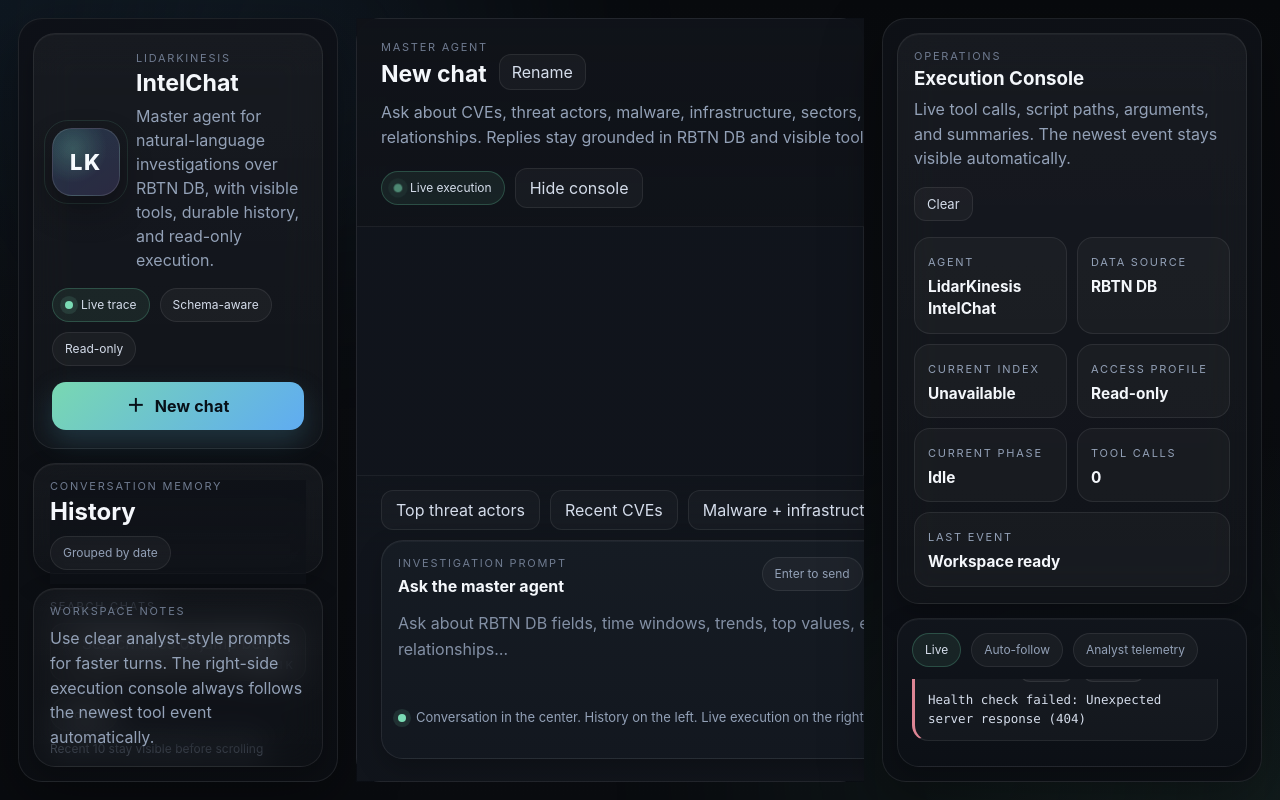
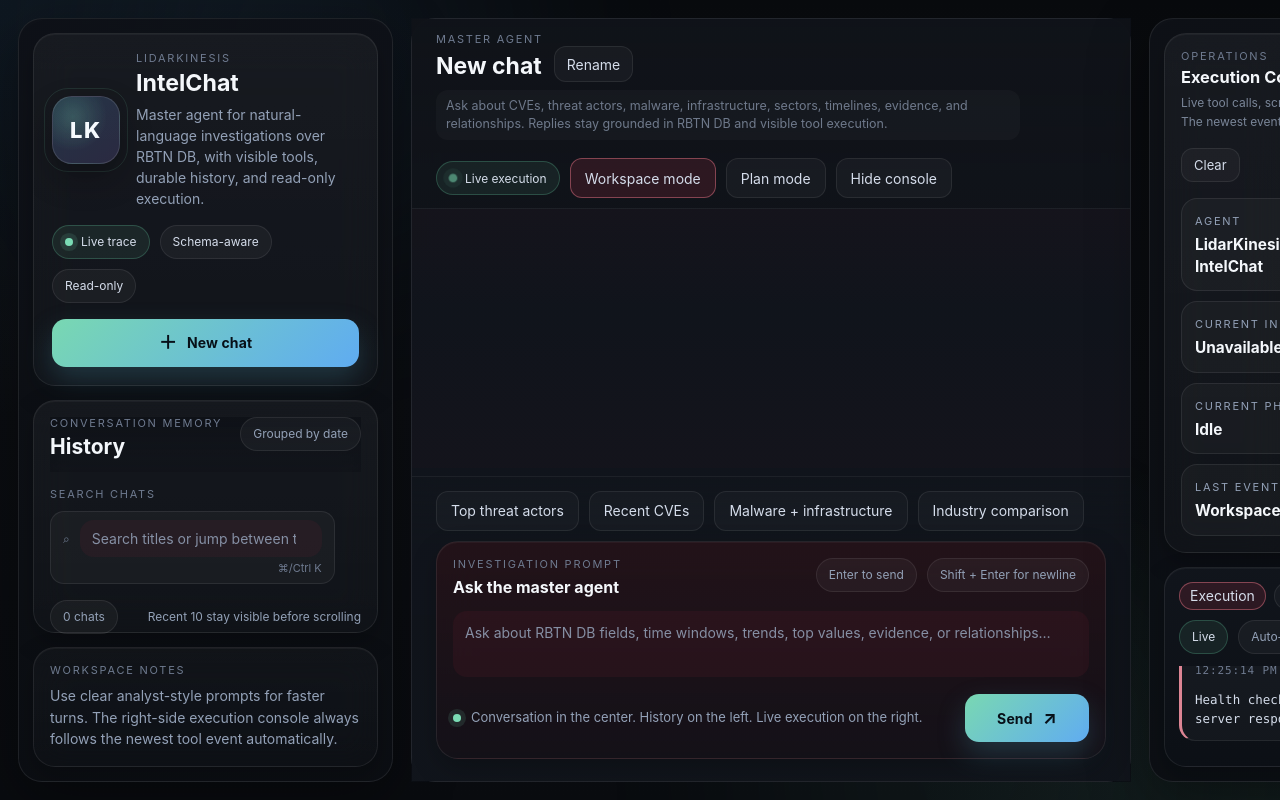
Before and after one commit to HudKSD/XTP, a Python web app: template app/templates/index.html in a window 1280 px wide. Run offline with Jinja, Linux system fonts and the light colour scheme; the template is opened without the code that fills it: most values are stand-ins (such as "Sample title", 1, 10 or a date in 2020).

Commit message:
Enhance investigation workspace with inspectors artifacts and plan mode

```diff
--- a/app/static/app.js
+++ b/app/static/app.js
@@ -16,6 +16,11 @@ const state = {
   modalResolver: null,
   modalMode: null,
   historyFilter: "",
+  workspaceMode: true,
+  planMode: false,
+  activeActivityTab: "console",
+  artifacts: [],
+  latestUserMessage: "",
   activity: {
     phase: "Idle",
     toolCount: 0,
@@ -38,6 +43,13 @@ const statusTextEl = document.getElementById("statusText");
 const terminalOutputEl = document.getElementById("terminalOutput");
 const toggleTerminalBtnEl = document.getElementById("toggleTerminalBtn");
 const clearTerminalBtnEl = document.getElementById("clearTerminalBtn");
+const workspaceModeBtnEl = document.getElementById("workspaceModeBtn");
+const togglePlanModeBtnEl = document.getElementById("togglePlanModeBtn");
+const consoleTabBtnEl = document.getElementById("consoleTabBtn");
+const artifactsTabBtnEl = document.getElementById("artifactsTabBtn");
+const consolePaneEl = document.getElementById("consolePane");
+const artifactsPaneEl = document.getElementById("artifactsPane");
+const artifactsListEl = document.getElementById("artifactsList");
 const messageTemplate = document.getElementById("messageTemplate");
 const modelCardEl = document.getElementById("modelCard");
 const indexCardEl = document.getElementById("indexCard");
@@ -185,6 +197,105 @@ function showToast(message, kind = "info") {
     toast.style.transform = "translateY(8px)";
     setTimeout(() => toast.remove(), 200);
   }, 2600);
+}
+
+function detectEsIndicators(toolTrace = []) {
+  const joined = toolTrace
+    .map((entry) => `${entry.tool_name || ""} ${entry.summary || ""} ${JSON.stringify(entry.arguments || {})}`.toLowerCase())
+    .join(" ");
+  return {
+    sampled: /\bsampl/i.test(joined),
+    truncated: /\btruncat|\blimit\b|\b1000\b|\b10000\b/i.test(joined),
+    partial: /\bpartial\b|\bincomplete\b/i.test(joined),
+    schemaConflict: /\bconflict\b|\btype mismatch\b|\bschema\b|\bfield_caps\b/i.test(joined),
+  };
+}
+
+function extractQueryInspector(meta = {}) {
+  const trace = Array.isArray(meta.tool_trace) ? meta.tool_trace : [];
+  let queryText = "";
+  const execution = [];
+  trace.forEach((entry) => {
+    const args = entry.arguments || {};
+    if (!queryText && typeof args.esql === "string") queryText = args.esql;
+    if (!queryText && typeof args.query === "string") queryText = args.query;
+    if (!queryText && args.query_body) queryText = JSON.stringify(args.query_body, null, 2);
+    execution.push({
+      tool: entry.tool_name || "tool",
+      summary: entry.summary || "Completed",
+    });
+  });
+  return {
+    queryText,
+    execution,
+    indicators: detectEsIndicators(trace),
+  };
+}
+
+function generateFollowups(userText = "", assistantText = "") {
+  const scope = `${userText} ${assistantText}`.toLowerCase();
+  const followups = [];
+  const pushUnique = (value) => {
+    if (!followups.includes(value) && followups.length < 5) followups.push(value);
+  };
+  if (scope.includes("cve")) pushUnique("Break down the top CVEs by severity and first-seen date.");
+  if (scope.includes("threat actor")) pushUnique("Show which sectors were most targeted by these threat actors.");
+  if (scope.includes("malware")) pushUnique("Correlate these malware families with related infrastructure over time.");
+  if (scope.includes("infrastructure")) pushUnique("Pivot by ASN and hosting provider for the identified infrastructure.");
+  if (scope.includes("timeline") || scope.includes("trend")) pushUnique("Add a week-over-week timeline with notable spikes and evidence.");
+  pushUnique("What evidence records most strongly support this conclusion?");
+  pushUnique("Can you validate this using an alternate query approach?");
+  pushUnique("Highlight any sampling, truncation, or schema limitations in this result.");
+  pushUnique("Export this result as structured JSON and summarize key fields.");
+  return followups.slice(0, 5);
+}
+
+function exportAssistantMessage(content, meta = {}) {
+  const stamp = new Date().toISOString().replaceAll(":", "-");
+  const payload = {
+    exported_at: new Date().toISOString(),
+    content,
+    meta,
+  };
+  const blob = new Blob([JSON.stringify(payload, null, 2)], { type: "application/json" });
+  const url = URL.createObjectURL(blob);
+  const anchor = document.createElement("a");
+  anchor.href = url;
+  anchor.download = `intelchat-result-${stamp}.json`;
+  document.body.appendChild(anchor);
+  anchor.click();
+  anchor.remove();
+  setTimeout(() => URL.revokeObjectURL(url), 1000);
+  return anchor.download;
+}
+
+function renderArtifacts() {
+  artifactsListEl.innerHTML = "";
+  if (!state.artifacts.length) {
+    artifactsListEl.innerHTML = `<div class="empty-artifacts">No artifacts yet. Export a response or run a query to populate this pane.</div>`;
+    return;
+  }
+  state.artifacts.slice().reverse().forEach((artifact) => {
+    const card = document.createElement("article");
+    card.className = "artifact-card";
+    card.innerHTML = `
+      <div class="artifact-head">
+        <strong>${safeEscape(artifact.label)}</strong>
+        <span>${safeEscape(fmtRelativeShort(artifact.created_at))}</span>
+      </div>
+      <div class="artifact-meta">${safeEscape(artifact.detail || "")}</div>
+    `;
+    artifactsListEl.appendChild(card);
+  });
+}
+
+function switchActivityTab(tab) {
+  state.activeActivityTab = tab;
+  const isConsole = tab === "console";
+  consoleTabBtnEl.classList.toggle("active", isConsole);
+  artifactsTabBtnEl.classList.toggle("active", !isConsole);
+  consolePaneEl.classList.toggle("active", isConsole);
+  artifactsPaneEl.classList.toggle("active", !isConsole);
 }
 
 function getTooltipAnchor(target) {
@@ -657,6 +768,52 @@ function decorateAssistantBubble(node, meta = {}) {
     });
     bubble.appendChild(wrap);
   }
+
+  const inspector = extractQueryInspector(meta);
+  const indicatorEntries = [
+    { key: "sampled", label: "Sampled", tooltip: "Results may be sampled and not exhaustive." },
+    { key: "truncated", label: "Truncated", tooltip: "Result set may be capped (ES|QL commonly 1,000 default, 10,000 max)." },
+    { key: "partial", label: "Partial", tooltip: "Only partial results were returned for this request." },
+    { key: "schemaConflict", label: "Schema conflict", tooltip: "Cross-index or field type conflicts may affect completeness." },
+  ].filter((item) => inspector.indicators[item.key]);
+
+  const queryBlock = document.createElement("details");
+  queryBlock.className = "inspector-block";
+  queryBlock.innerHTML = `
+    <summary data-tooltip="Inspect generated query and execution context">Query Inspector</summary>
+    ${indicatorEntries.length ? `<div class="indicator-row">${indicatorEntries.map((item) => `<span class="result-indicator" data-tooltip="${safeEscape(item.tooltip)}">${safeEscape(item.label)}</span>`).join("")}</div>` : ""}
+    <div class="inspector-meta">${inspector.execution.slice(0, 5).map((item) => `<span class="tool-inline" data-tooltip="${safeEscape(item.summary)}">${safeEscape(item.tool)}</span>`).join("") || "<span class='muted-inline'>No tool trace captured</span>"}</div>
+    ${inspector.queryText ? `<pre><code>${safeEscape(inspector.queryText)}</code></pre>` : "<p class='muted-inline'>No explicit ES query captured for this turn.</p>"}
+  `;
+  bubble.appendChild(queryBlock);
+
+  if (state.planMode) {
+    const planBlock = document.createElement("details");
+    planBlock.className = "plan-block";
+    planBlock.innerHTML = `
+      <summary data-tooltip="Compact assistant execution plan">Agent Plan</summary>
+      <ul>
+        <li><strong>Intent:</strong> ${safeEscape(state.latestUserMessage || "Analyze user request and produce grounded answer.")}</li>
+        <li><strong>Steps:</strong> Identify schema → run targeted query → synthesize evidence.</li>
+        <li><strong>Tools:</strong> ${(meta.tools_used || []).map((t) => safeEscape(t)).join(", ") || "No tool execution recorded"}.</li>
+        <li><strong>Reasoning stage:</strong> Retrieval, validation, synthesis.</li>
+      </ul>
+    `;
+    bubble.appendChild(planBlock);
+  }
+
+  const followups = generateFollowups(state.latestUserMessage, bubble.textContent || "");
+  const suggestionWrap = document.createElement("div");
+  suggestionWrap.className = "followups";
+  suggestionWrap.innerHTML = followups.map((item) => `<button type="button" class="followup-chip" data-tooltip="Use as next prompt">${safeEscape(item)}</button>`).join("");
+  suggestionWrap.querySelectorAll("button").forEach((btn) => {
+    btn.addEventListener("click", () => {
+      composerInputEl.value = btn.textContent || "";
+      autoGrowTextarea();
+      composerInputEl.focus();
+    });
+  });
+  bubble.appendChild(suggestionWrap);
 }
 
 function createMessageElement(role, content, meta = {}) {
@@ -668,7 +825,35 @@ function createMessageElement(role, content, meta = {}) {
   const bubble = node.querySelector(".message-bubble");
   applyMessageContent(bubble, content, role, false);
   handleCopyMessage(node, content);
-  if (role === "assistant") decorateAssistantBubble(node, meta);
+  if (role === "assistant") {
+    const topLine = node.querySelector(".message-topline");
+    const exportBtn = document.createElement("button");
+    exportBtn.className = "ghost-icon-btn";
+    exportBtn.type = "button";
+    exportBtn.textContent = "Export";
+    exportBtn.dataset.tooltip = "Export this assistant result as JSON";
+    exportBtn.addEventListener("click", () => {
+      const fileName = exportAssistantMessage(content, meta);
+      state.artifacts.push({
+        label: "Exported chat result",
+        detail: fileName,
+        created_at: new Date().toISOString(),
+      });
+      renderArtifacts();
+      showToast("Result exported", "success");
+    });
+    topLine.appendChild(exportBtn);
+    decorateAssistantBubble(node, meta);
+    const inspector = extractQueryInspector(meta);
+    if (inspector.queryText || inspector.execution.length) {
+      state.artifacts.push({
+        label: "Query artifact",
+        detail: inspector.queryText ? inspector.queryText.slice(0, 140) : `Tools: ${inspector.execution.map((item) => item.tool).join(", ")}`,
+        created_at: new Date().toISOString(),
+      });
+      renderArtifacts();
+    }
+  }
   return node;
 }
 
@@ -760,6 +945,8 @@ async function createNewChat() {
   renderChats();
   chatTitleEl.textContent = chat.title;
   state.pendingAssistantElement = null;
+  state.artifacts = [];
+  renderArtifacts();
   setStatus("", false);
   setActivityPhase("Idle");
   setLastEvent("Fresh investigation thread created");
@@ -775,10 +962,16 @@ async function switchChat(chatId) {
   const data = await api(`/api/chats/${chatId}/messages`);
   chatTitleEl.textContent = data.chat.title || "New chat";
   chatWindowEl.innerHTML = "";
+  state.artifacts = [];
+  state.latestUserMessage = "";
+  renderArtifacts();
   if (!data.items.length) {
     showEmptyState();
   } else {
-    data.items.forEach((message) => appendMessage(message.role, message.content, message.meta || message));
+    data.items.forEach((message) => {
+      if (message.role === "user") state.latestUserMessage = message.content || "";
+      appendMessage(message.role, message.content, message.meta || message);
+    });
   }
   setActivityPhase("Idle");
   connectSocket(chatId);
@@ -1060,6 +1253,7 @@ function sendMessage() {
     chatWindowEl.innerHTML = "";
   }
   appendMessage("user", text, { created_at: new Date().toISOString() });
+  state.latestUserMessage = text;
   appendPendingAssistant();
   setBusy(true);
   resetTurnActivity();
@@ -1101,6 +1295,18 @@ toggleTerminalBtnEl.addEventListener("click", () => {
   toggleTerminalBtnEl.textContent = state.terminalVisible ? "Hide console" : "Show console";
   toggleTerminalBtnEl.dataset.tooltip = state.terminalVisible ? "Show or hide the execution console" : "Show the execution console";
 });
+workspaceModeBtnEl.addEventListener("click", () => {
+  state.workspaceMode = !state.workspaceMode;
+  shellEl.classList.toggle("workspace-mode", state.workspaceMode);
+  workspaceModeBtnEl.classList.toggle("active", state.workspaceMode);
+});
+togglePlanModeBtnEl.addEventListener("click", () => {
+  state.planMode = !state.planMode;
+  togglePlanModeBtnEl.classList.toggle("active", state.planMode);
+  showToast(state.planMode ? "Plan mode enabled for new responses" : "Plan mode disabled", "info");
+});
+consoleTabBtnEl.addEventListener("click", () => switchActivityTab("console"));
+artifactsTabBtnEl.addEventListener("click", () => switchActivityTab("artifacts"));
 clearTerminalBtnEl.addEventListener("click", clearTerminal);
 composerInputEl.addEventListener("input", autoGrowTextarea);
 composerInputEl.addEventListener("keydown", (event) => {
@@ -1135,6 +1341,9 @@ window.addEventListener("load", async () => {
   installTooltipSystem();
   installModalSystem();
   autoGrowTextarea();
+  shellEl.classList.add("workspace-mode");
+  workspaceModeBtnEl.classList.add("active");
+  renderArtifacts();
   await loadHealth();
   await loadChats();
   composerInputEl.focus();
--- a/app/static/styles.css
+++ b/app/static/styles.css
@@ -31,6 +31,8 @@
   --page-pad: 18px;
   --sidebar-width: clamp(340px, 20vw, 380px);
   --console-width: clamp(350px, 22vw, 400px);
+  --sidebar-width-workspace: clamp(375px, 22vw, 420px);
+  --console-width-workspace: clamp(385px, 24vw, 440px);
   --thread-max: 940px;
   --thread-copy-max: 820px;
   --header-height: 92px;
@@ -61,6 +63,7 @@ body {
 
 body {
   position: relative;
+  font-size: 14px;
 }
 
 body::before {
@@ -141,6 +144,14 @@ textarea:disabled {
 
 .app-shell.console-hidden #terminalPanel {
   display: none;
+}
+
+.app-shell.workspace-mode {
+  grid-template-columns: var(--sidebar-width-workspace) minmax(720px, 1fr) var(--console-width-workspace);
+}
+
+.app-shell.workspace-mode.console-hidden {
+  grid-template-columns: var(--sidebar-width-workspace) minmax(720px, 1fr);
 }
 
 .sidebar-shell,
@@ -567,7 +578,9 @@ textarea:disabled {
   width: 100%;
   min-width: 0;
   border: 0;
-  background: transparent;
+  background: rgba(130, 36, 52, 0.12);
+  border-radius: 14px;
+  padding: 10px 12px;
   color: var(--text);
   outline: none;
 }
@@ -771,7 +784,7 @@ textarea::placeholder,
   justify-content: space-between;
   align-items: flex-start;
   gap: 18px;
-  padding: 22px 0 18px;
+  padding: 14px 0 10px;
 }
 
 .chat-header-main {
@@ -793,8 +806,13 @@ textarea::placeholder,
 
 .subtitle {
   max-width: 74ch;
-  margin: 10px 0 0;
-  line-height: 1.55;
+  margin: 8px 0 0;
+  line-height: 1.45;
+  font-size: 12.5px;
+  padding: 7px 10px;
+  border-radius: 12px;
+  background: rgba(255, 255, 255, 0.04);
+  opacity: 0.72;
 }
 
 .chat-header-actions {
@@ -815,6 +833,7 @@ textarea::placeholder,
   padding: 28px 0 24px;
   overscroll-behavior: contain;
   scrollbar-gutter: stable;
+  background: linear-gradient(180deg, rgba(74, 18, 27, 0.08), rgba(12, 14, 19, 0.02) 40%, rgba(74, 18, 27, 0.06) 100%);
 }
 
 .message-row,
@@ -919,10 +938,12 @@ textarea::placeholder,
   padding: 18px 18px 16px;
   color: var(--text-soft);
   line-height: 1.75;
+  font-size: 13.5px;
 }
 
 .message-row.assistant .message-bubble {
-  background: linear-gradient(180deg, rgba(255, 255, 255, 0.03), rgba(255, 255, 255, 0.016));
+  background: linear-gradient(180deg, rgba(120, 34, 48, 0.16), rgba(255, 255, 255, 0.02));
+  border-color: rgba(255, 129, 149, 0.22);
 }
 
 .message-row.user .message-bubble {
@@ -1188,7 +1209,7 @@ textarea::placeholder,
 .composer-surface {
   padding: 16px;
   border-radius: 22px;
-  background: linear-gradient(180deg, rgba(22, 28, 36, 0.98), rgba(19, 24, 32, 0.98));
+  background: linear-gradient(180deg, rgba(42, 18, 24, 0.72), rgba(20, 17, 24, 0.95));
 }
 
 .composer-header {
@@ -1218,7 +1239,9 @@ textarea::placeholder,
   resize: none;
   border: 0;
   outline: none;
-  background: transparent;
+  background: rgba(130, 36, 52, 0.12);
+  border-radius: 14px;
+  padding: 10px 12px;
   color: var(--text);
   line-height: 1.65;
 }
@@ -1258,6 +1281,8 @@ textarea::placeholder,
 .activity-head p {
   margin: 8px 0 0;
   line-height: 1.55;
+  font-size: 12px;
+  opacity: 0.8;
 }
 
 .activity-grid {
@@ -1531,6 +1556,130 @@ textarea,
   text-rendering: optimizeLegibility;
 }
 
+
+.activity-tabs {
+  display: flex;
+  gap: 8px;
+  margin-bottom: 10px;
+}
+
+.activity-tab {
+  min-height: 28px;
+  padding: 0 10px;
+  border-radius: 999px;
+  border: 1px solid rgba(255, 255, 255, 0.08);
+  background: rgba(255, 255, 255, 0.03);
+  color: var(--text-muted);
+}
+
+.activity-tab.active,
+.ghost-btn.active {
+  border-color: rgba(255, 129, 149, 0.42);
+  background: rgba(149, 45, 64, 0.22);
+  color: var(--text-soft);
+}
+
+.activity-pane {
+  display: none;
+  min-height: 0;
+  flex: 1 1 auto;
+}
+
+.activity-pane.active {
+  display: flex;
+  flex-direction: column;
+}
+
+.artifacts-list {
+  overflow: auto;
+  padding-right: 4px;
+  display: flex;
+  flex-direction: column;
+  gap: 8px;
+}
+
+.artifact-card,
+.empty-artifacts {
+  border-radius: 12px;
+  border: 1px solid rgba(255, 255, 255, 0.08);
+  background: rgba(255, 255, 255, 0.02);
+  padding: 10px 11px;
+}
+
+.artifact-head {
+  display: flex;
+  justify-content: space-between;
+  gap: 10px;
+  font-size: 12px;
+}
+
+.artifact-meta {
+  margin-top: 6px;
+  font-size: 11px;
+  color: var(--text-muted);
+  line-height: 1.4;
+  white-space: pre-wrap;
+}
+
+.inspector-block,
+.plan-block {
+  margin-top: 12px;
+  border-radius: 12px;
+  border: 1px solid rgba(255, 255, 255, 0.08);
+  background: rgba(255, 255, 255, 0.02);
+  padding: 8px 10px;
+}
+
+.inspector-block summary,
+.plan-block summary {
+  cursor: pointer;
+  font-size: 12px;
+  color: var(--text-soft);
+}
+
+.inspector-meta,
+.indicator-row,
+.followups {
+  display: flex;
+  flex-wrap: wrap;
+  gap: 6px;
+  margin-top: 8px;
+}
+
+.tool-inline,
+.result-indicator,
+.followup-chip {
+  min-height: 24px;
+  padding: 0 8px;
+  border-radius: 999px;
+  border: 1px solid rgba(255, 255, 255, 0.1);
+  background: rgba(255, 255, 255, 0.03);
+  font-size: 11px;
+  color: var(--text-soft);
+}
+
+.result-indicator {
+  border-color: rgba(255, 211, 122, 0.35);
+  background: rgba(255, 211, 122, 0.09);
+}
+
+.followup-chip {
+  cursor: pointer;
+}
+
+.muted-inline {
+  margin-top: 8px;
+  color: var(--text-muted);
+  font-size: 11px;
+}
+
+.plan-block ul {
+  margin: 8px 0 0 16px;
+  padding: 0;
+  font-size: 12px;
+  line-height: 1.5;
+}
+
 /* Responsive behavior */
 @media (max-width: 1600px) {
   :root {
--- a/app/templates/index.html
+++ b/app/templates/index.html
@@ -98,6 +98,8 @@
 
             <div class="chat-header-actions">
               <div class="header-chip live-pulse"><span class="chip-dot"></span>Live execution</div>
+              <button id="workspaceModeBtn" class="ghost-btn" data-tooltip="Toggle wider side panes for investigation workspace">Workspace mode</button>
+              <button id="togglePlanModeBtn" class="ghost-btn" data-tooltip="Show compact assistant plan panels">Plan mode</button>
               <button id="toggleTerminalBtn" class="ghost-btn" data-tooltip="Show or hide the execution console">Hide console</button>
             </div>
           </div>
@@ -200,12 +202,21 @@
         </section>
 
         <section class="terminal-shell panel-card inset-card">
-          <div class="terminal-toolbar">
-            <span class="terminal-pill live">Live</span>
-            <span class="terminal-pill subtle">Auto-follow</span>
-            <span class="terminal-pill subtle">Analyst telemetry</span>
+          <div class="activity-tabs" role="tablist" aria-label="Activity views">
+            <button id="consoleTabBtn" class="activity-tab active" type="button" data-tooltip="Live tool execution details">Execution</button>
+            <button id="artifactsTabBtn" class="activity-tab" type="button" data-tooltip="Generated artifacts from assistant responses">Artifacts</button>
           </div>
-          <div id="terminalOutput" class="terminal-output" aria-live="polite"></div>
+          <div id="consolePane" class="activity-pane active">
+            <div class="terminal-toolbar">
+              <span class="terminal-pill live">Live</span>
+              <span class="terminal-pill subtle">Auto-follow</span>
+              <span class="terminal-pill subtle">Analyst telemetry</span>
+            </div>
+            <div id="terminalOutput" class="terminal-output" aria-live="polite"></div>
+          </div>
+          <div id="artifactsPane" class="activity-pane" aria-live="polite">
+            <div id="artifactsList" class="artifacts-list"></div>
+          </div>
         </section>
       </div>
     </aside>
```
